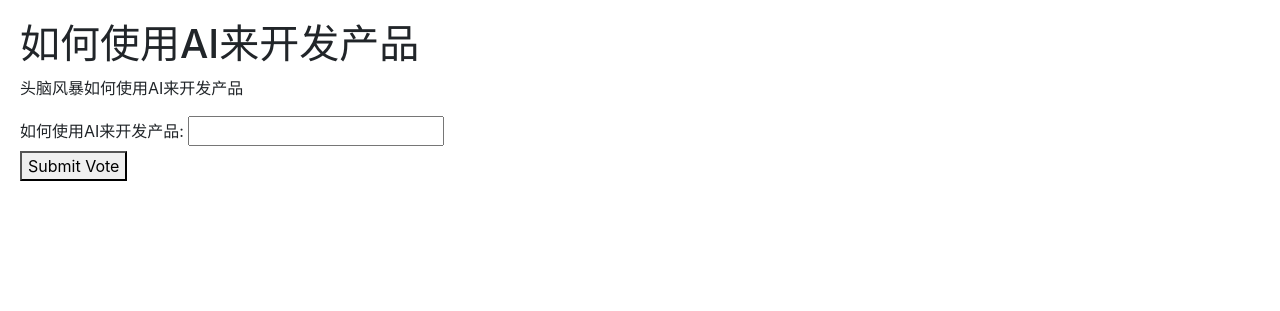
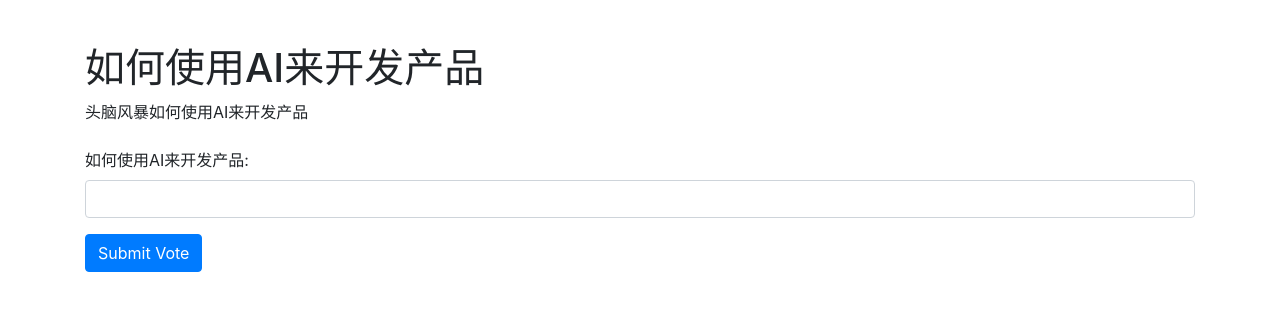
Before and after one commit to davideuler/remote-voting, a Flask app: page /vote/0b751364-b3ad-48c4-b800-9f7c6b282e33 in a window 1280 px wide. Shown: the part 45-356 px from the top of the page. Run offline with Flask 3, Linux system fonts and the light colour scheme; a user stored in the database is signed in; parts of the project's set-up code (start-up, migrations or seed data) failed here and were passed over; some libraries are stand-ins or nearby versions.

Commit message:
vote page bootstrapped

```diff
--- a/templates/vote.html
+++ b/templates/vote.html
@@ -1,11 +1,13 @@
 {% extends 'base.html' %}
+{% block content %}
+<div class="container">
+    <div class="row">
+        <div class="col-md-12">
+            <h1 class="mt-4">{{ voting_session.title }}</h1>
+            <p>{{ voting_session.description }}</p>
 
-{% block content %}
-<h1>{{ voting_session.title }}</h1>
-<p>{{ voting_session.description }}</p>
-<form method="post">
+            <form method="post" class="my-4">
                 {{ form.hidden_tag() }}
-
                 {% with messages = get_flashed_messages(with_categories=true) %}
                 {% if messages %}
                     {% for category, message in messages %}
@@ -17,12 +19,15 @@
                 {% endwith %}
 
                 {% for task in tasks %}
-    <div>
+                <div class="form-group">
                     {{ form.votes[loop.index0].task_id(value=task.task_id, readonly='readonly', type='hidden') }}
                     <label for="votes-{{ loop.index0 }}-vote_value">{{ task.title }}:</label>
-        {{ form.votes[loop.index0].vote_value }}
+                    {{ form.votes[loop.index0].vote_value(class="form-control") }}
                 </div>
                 {% endfor %}
-    <button type="submit">Submit Vote</button>
+                <button type="submit" class="btn btn-primary">Submit Vote</button>
             </form>
+        </div>
+    </div>
+</div>
 {% endblock %}
```
Lines whose indentation alone changed are shown as unchanged.
